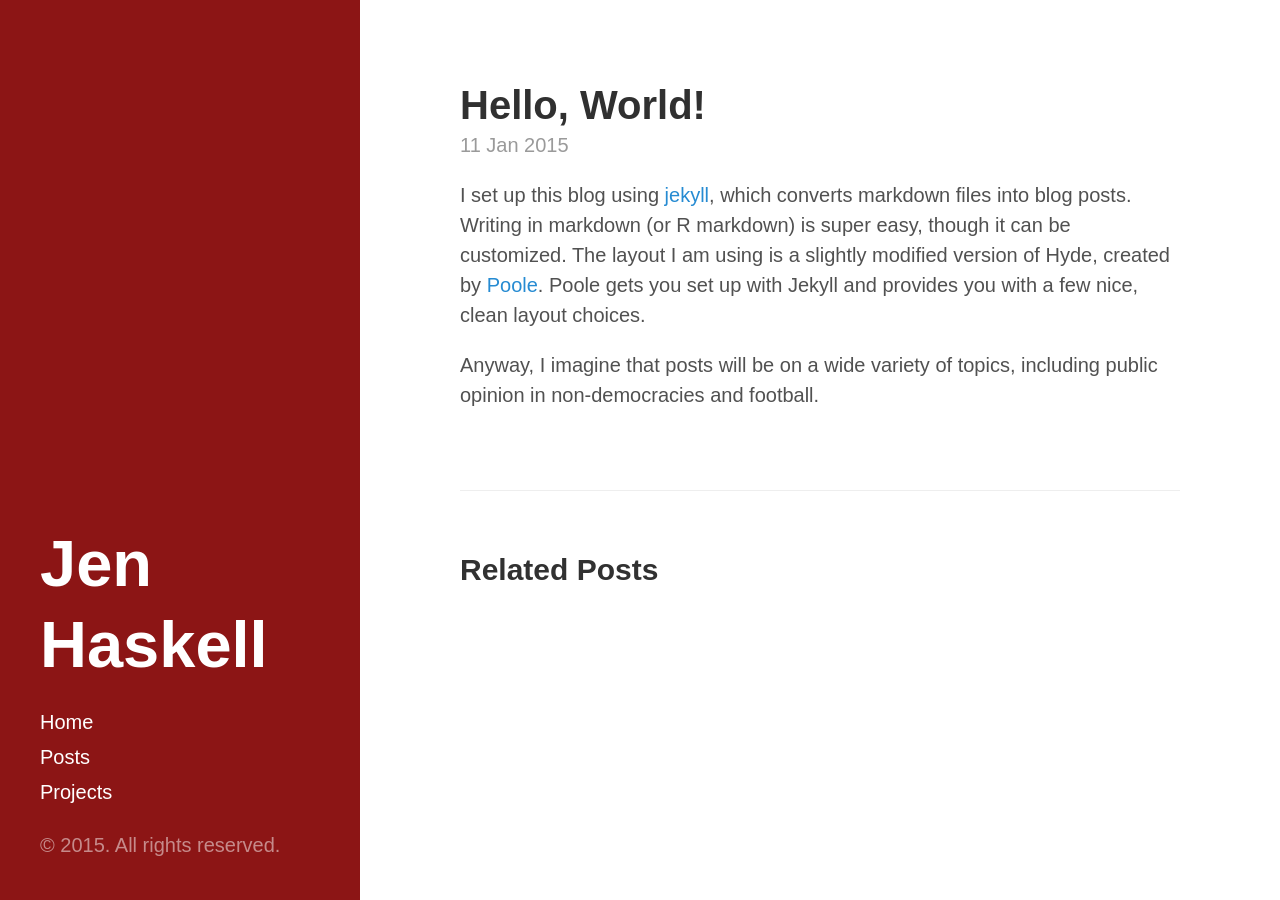
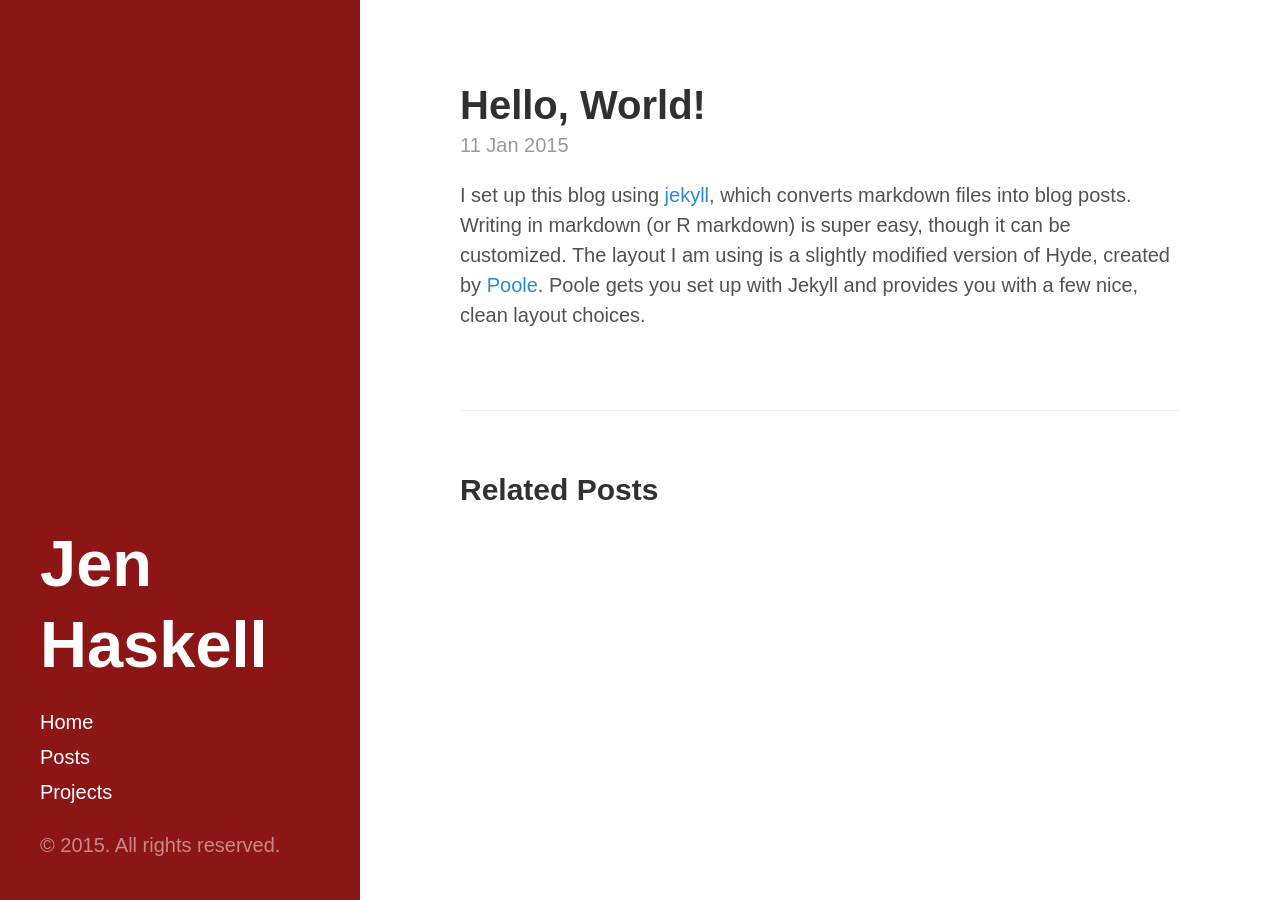
Before and after one commit to jchaskell/jchaskell.github.io, a Jekyll site: the page built from _posts/2015-01-11-hello-world.md, in a window 1280 px wide. Built offline with Jekyll 4.4.1, drawn with Linux system fonts in a browser that asks for light colours.

Commit message:
Editing post

```diff
--- a/_posts/2015-01-11-hello-world.md
+++ b/_posts/2015-01-11-hello-world.md
@@ -4,5 +4,3 @@ title: Hello, World!
 ---
 
 I set up this blog using [jekyll](http://jekyllrb.com/), which converts markdown files into blog posts. Writing in markdown (or R markdown) is super easy, though it can be customized. The layout I am using is a slightly modified version of Hyde, created by [Poole](http://getpoole.com/). Poole gets you set up with Jekyll and provides you with a few nice, clean layout choices.
-
-Anyway, I imagine that posts will be on a wide variety of topics, including public opinion in non-democracies and football.
```
